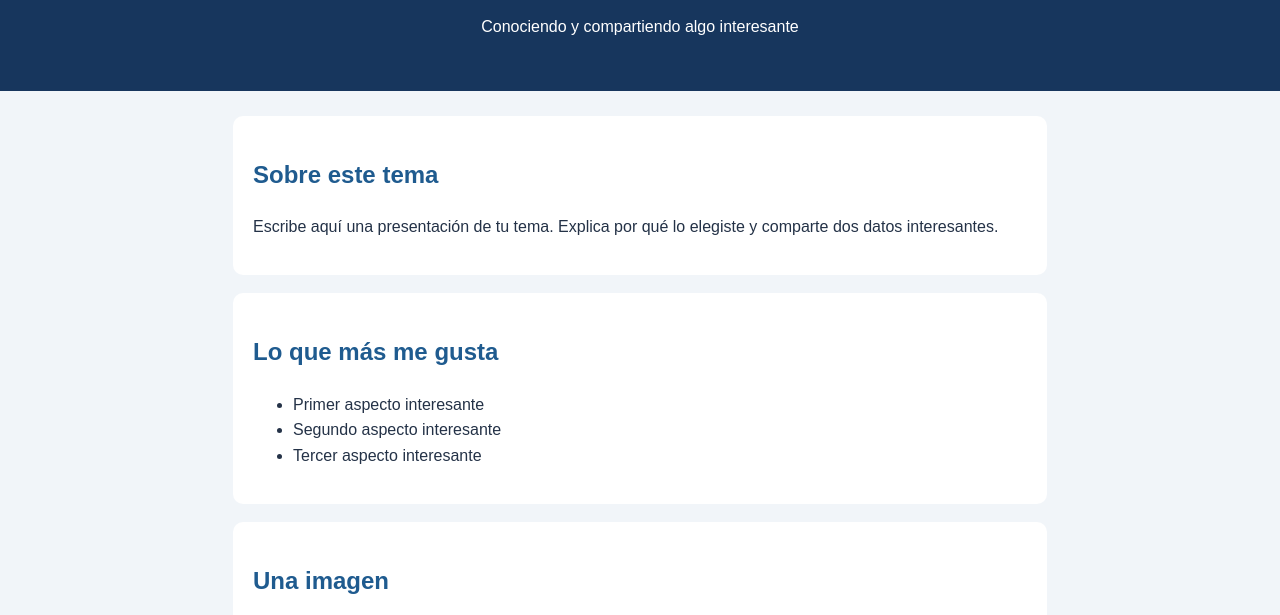
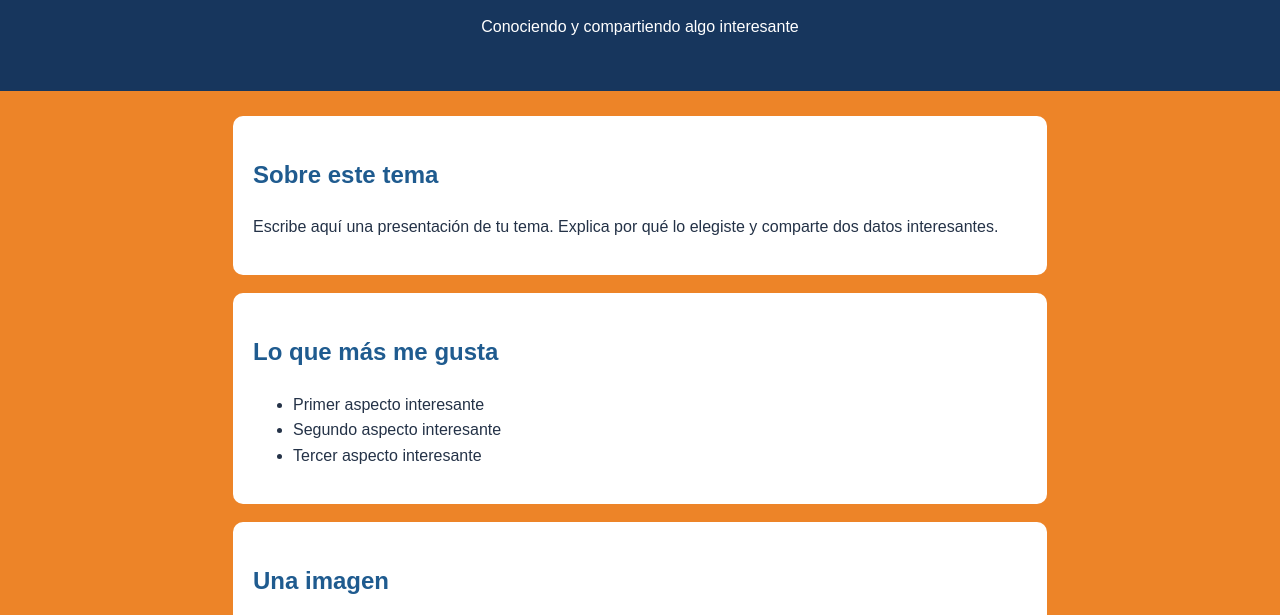
Before and after one commit to arroyopablo22/primer_pasos_en_github, a plain HTML site: page index.html in a window 1280 px wide. Shown: the part 115-730 px from the top of the page. Drawn offline with Linux system fonts and the light colour scheme.

Commit message:
Change background color to #ed8428

```diff
--- a/estilos.css
+++ b/estilos.css
@@ -5,7 +5,7 @@
 body {
   margin: 0;
   font-family: Arial, sans-serif;
-  background: #f1f5f9;
+  background: #ed8428;
   color: #243247;
   line-height: 1.6;
 }
```
